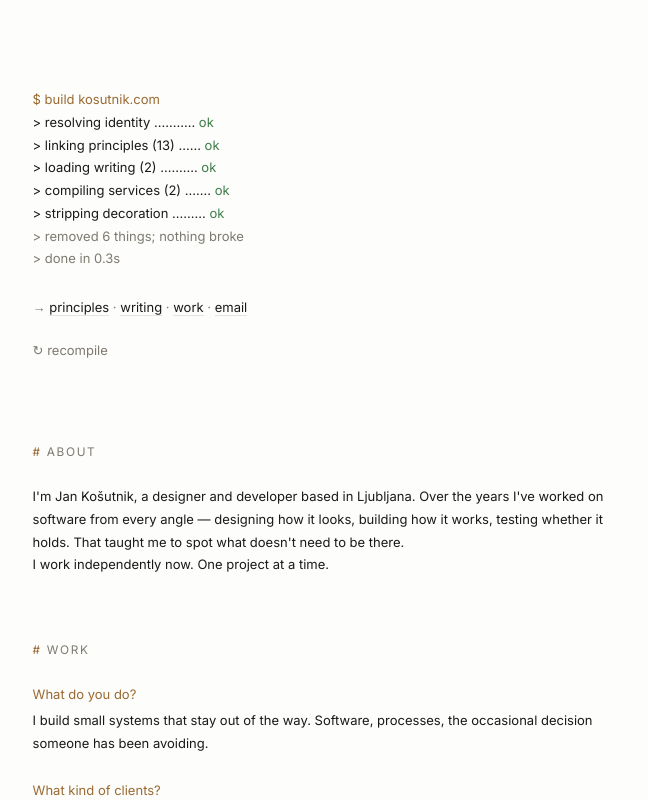
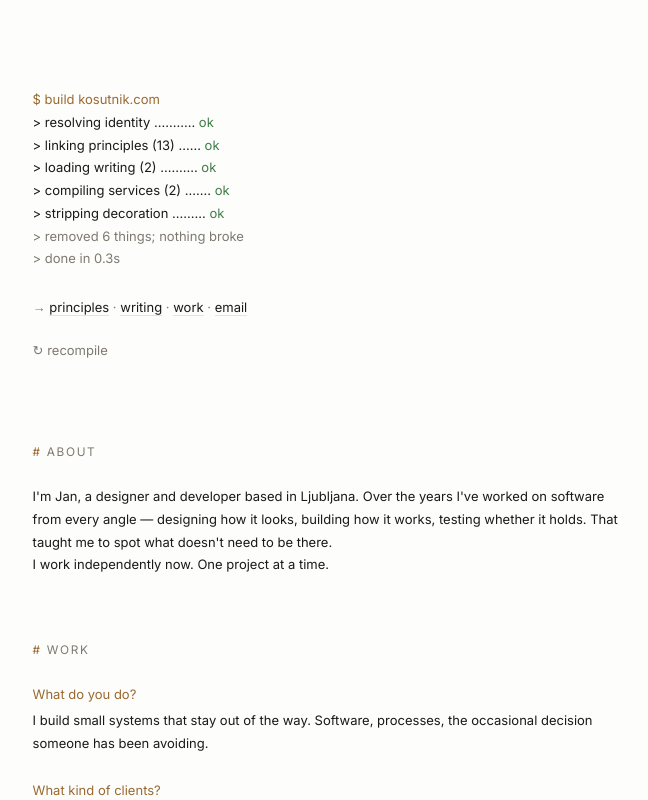
Before and after one commit to JanKosutnik/Kosutnik, a Next.js app: page / in a window 1280 px wide. Shown: the top 800 px of the page, without its empty margins (313-961 px from the left). Built offline with nearby package versions, Linux system fonts and the light colour scheme.

Commit message:
Use first name only in about intro

```diff
--- a/components/HomePage.tsx
+++ b/components/HomePage.tsx
@@ -135,7 +135,7 @@ export default function HomePage({ writing }: { writing: WritingPost[] }) {
       <div className={`content${showContent ? ' show' : ''}`}>
         <section id="about">
           <p className="lbl">about</p>
-          <p>I'm Jan Košutnik, a designer and developer based in Ljubljana. Over the years I've worked on software from every angle — designing how it looks, building how it works, testing whether it holds. That taught me to spot what doesn't need to be there.</p>
+          <p>I'm Jan, a designer and developer based in Ljubljana. Over the years I've worked on software from every angle — designing how it looks, building how it works, testing whether it holds. That taught me to spot what doesn't need to be there.</p>
           <p>I work independently now. One project at a time.</p>
         </section>
 
```
